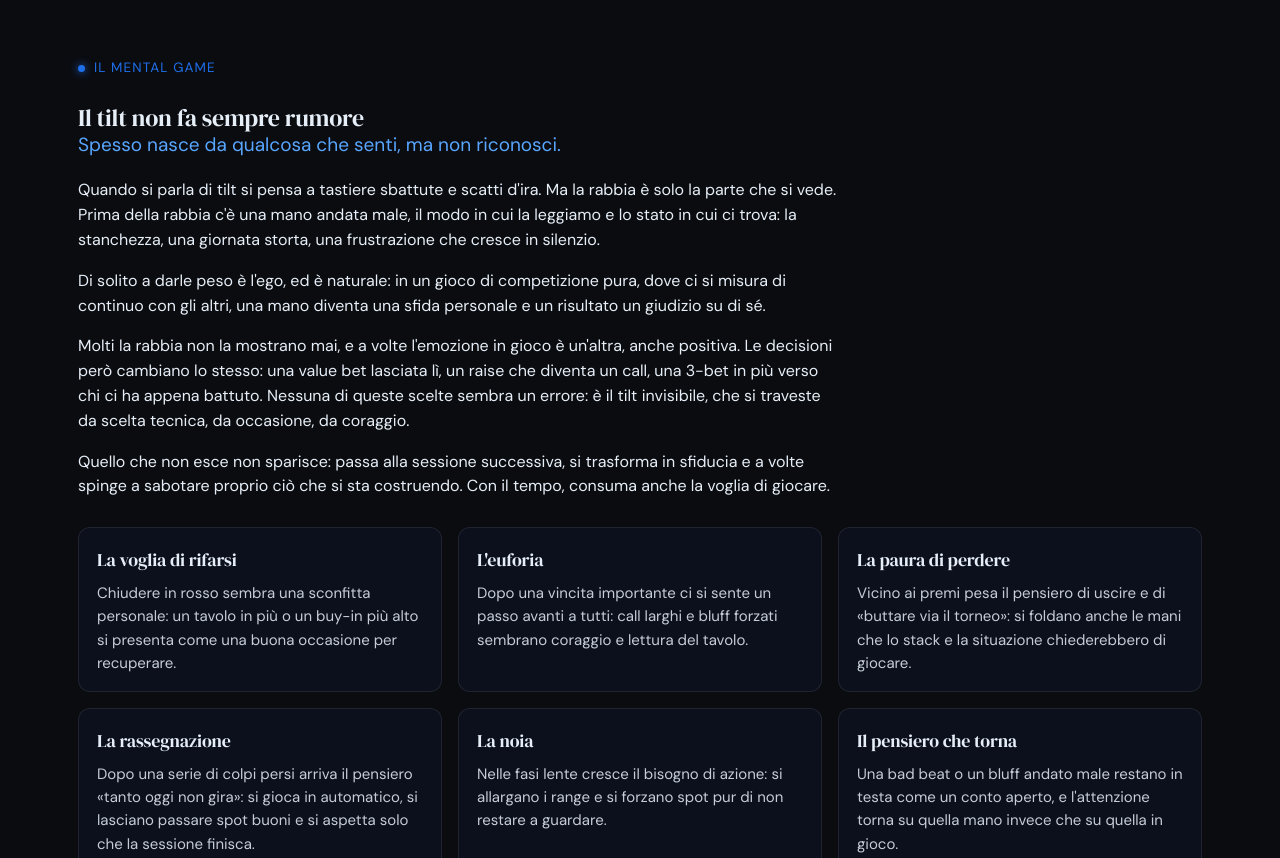
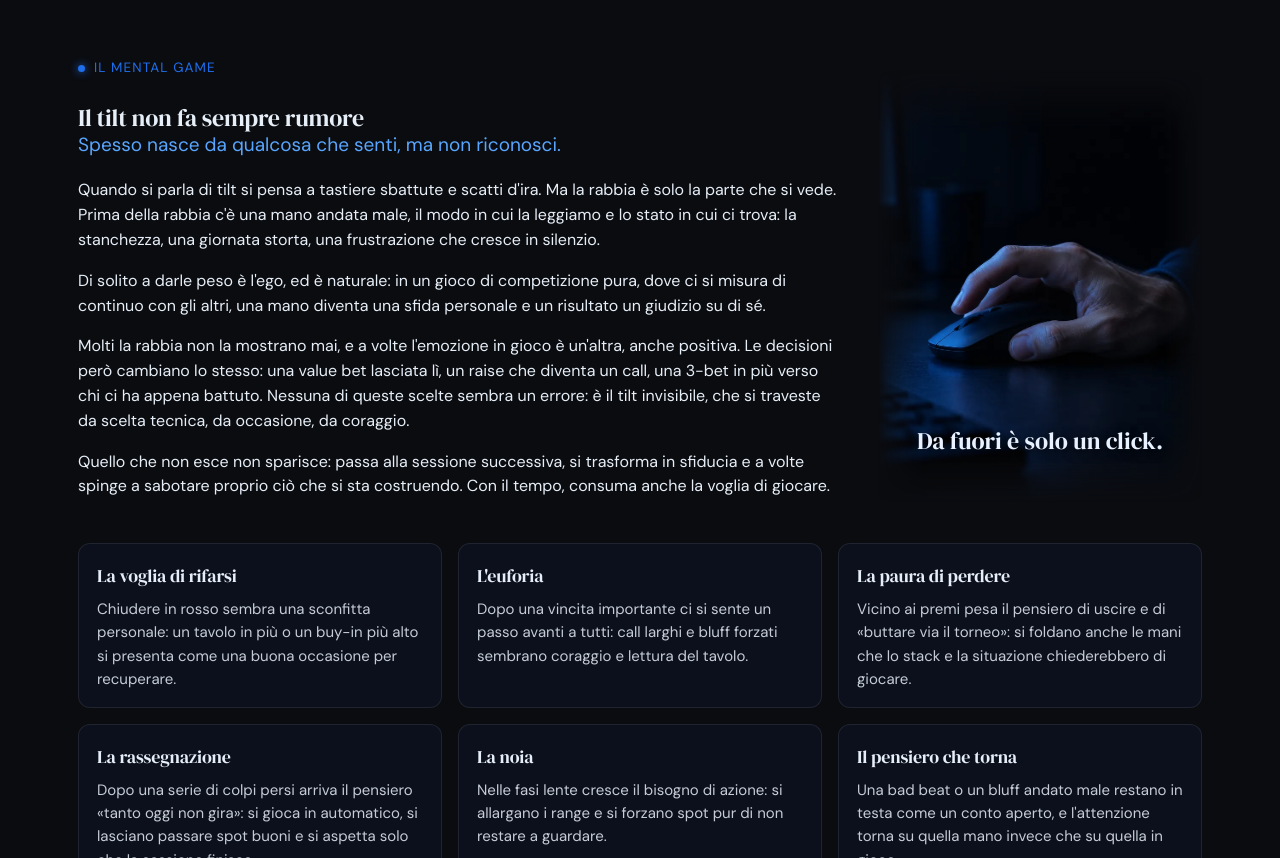
Before and after one commit to rucchettad/mindset-discipline-lab-landing, a plain HTML site: page index.html in a window 1280 px wide. Shown: the part 1443-2301 px from the top of the page. Drawn offline with Linux system fonts and the light colour scheme.

Commit message:
Add files via upload

```diff
--- a/index.html
+++ b/index.html
@@ -164,6 +164,23 @@
   .hero-meta .shot{ aspect-ratio:16 / 8.5 !important; cursor:zoom-in; }
   .hero-meta .shot-link:hover .shot{ transform:translateY(-3px); box-shadow:0 22px 44px -18px rgba(0,0,0,.8), 0 0 50px -12px rgba(31,111,235,.6); }
   .hero-meta .shot-link:hover .shot img{ filter:none; }
+  /* 23/11: foto mano sul mouse nella sezione tilt */
+  .tilt-grid{ display:grid; grid-template-columns:minmax(0,760px) 1fr; gap:40px; align-items:center; }
+  .tilt-ill{ margin:0; order:2; display:flex; justify-content:center; }
+  .tilt-testo{ order:1; }
+  .foto-mano{ position:relative; width:100%; max-width:380px; }
+  .foto-mano img{ display:block; width:100%; height:auto; border-radius:10px;
+    -webkit-mask-image:linear-gradient(to right, transparent, #000 14%, #000 88%, transparent), linear-gradient(to bottom, transparent, #000 14%, #000 84%, transparent);
+    -webkit-mask-composite:source-in;
+            mask-image:linear-gradient(to right, transparent, #000 14%, #000 88%, transparent), linear-gradient(to bottom, transparent, #000 14%, #000 84%, transparent);
+            mask-composite:intersect; }
+  .foto-mano-dida{ position:absolute; left:0; right:0; bottom:10%; margin:0; padding:0 18px; text-align:center;
+    font-family:'DM Serif Display',serif; font-size:24px; color:#e8f1ff; text-shadow:0 2px 12px rgba(0,0,0,.8); }
+  @media (max-width:1060px){
+    .tilt-grid{ grid-template-columns:1fr; gap:10px; }
+    .tilt-ill{ order:2; margin:10px 0 0; }
+    .foto-mano{ max-width:300px; }
+  }
 </style>
 </head>
 <body>
@@ -219,9 +236,16 @@
 </section>
 
 <!-- 21/11 (approvato): sezione IL MENTAL GAME -->
-<section>
+<section class="tilt-sez">
   <div class="wrap">
-    <div style="max-width:760px;">
+    <div class="tilt-grid">
+    <figure class="tilt-ill">
+      <div class="foto-mano">
+        <img src="images/tilt-mano.webp" width="760" height="1013" alt="Una mano ferma sul mouse, al buio, nella luce blu del monitor" loading="lazy">
+        <p class="foto-mano-dida">Da fuori è solo un click.</p>
+      </div>
+    </figure>
+    <div class="tilt-testo" style="max-width:760px;">
       <span class="eyebrow">IL MENTAL GAME</span>
       <h2>Il tilt non fa sempre rumore</h2>
       <p style="font-size:19px;color:var(--copper-bright);margin-top:-6px;">Spesso nasce da qualcosa che senti, ma non riconosci.</p>
@@ -229,6 +253,7 @@
       <p>Di solito a darle peso è l'ego, ed è naturale: in un gioco di competizione pura, dove ci si misura di continuo con gli altri, una mano diventa una sfida personale e un risultato un giudizio su di sé.</p>
       <p>Molti la rabbia non la mostrano mai, e a volte l'emozione in gioco è un'altra, anche positiva. Le decisioni però cambiano lo stesso: una value bet lasciata lì, un raise che diventa un call, una 3-bet in più verso chi ci ha appena battuto. Nessuna di queste scelte sembra un errore: è il tilt invisibile, che si traveste da scelta tecnica, da occasione, da coraggio.</p>
       <p>Quello che non esce non sparisce: passa alla sessione successiva, si trasforma in sfiducia e a volte spinge a sabotare proprio ciò che si sta costruendo. Con il tempo, consuma anche la voglia di giocare.</p>
+    </div>
     </div>
     <div style="display:grid;grid-template-columns:repeat(auto-fit,minmax(300px,1fr));gap:16px;margin-top:28px;">
         <div style="background:rgba(12,18,32,.75);border:1px solid var(--wire);border-radius:12px;padding:18px 18px 16px;">
```
